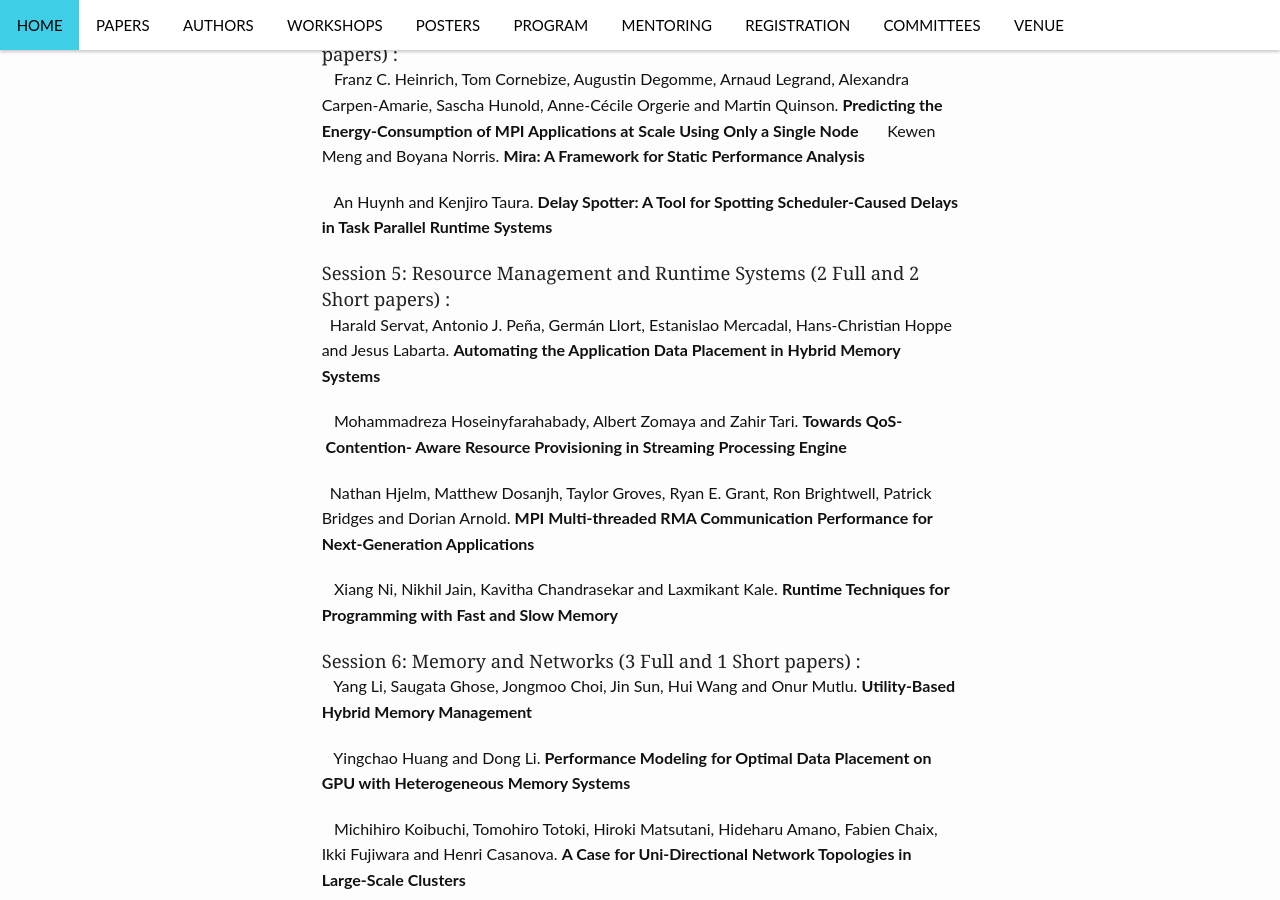
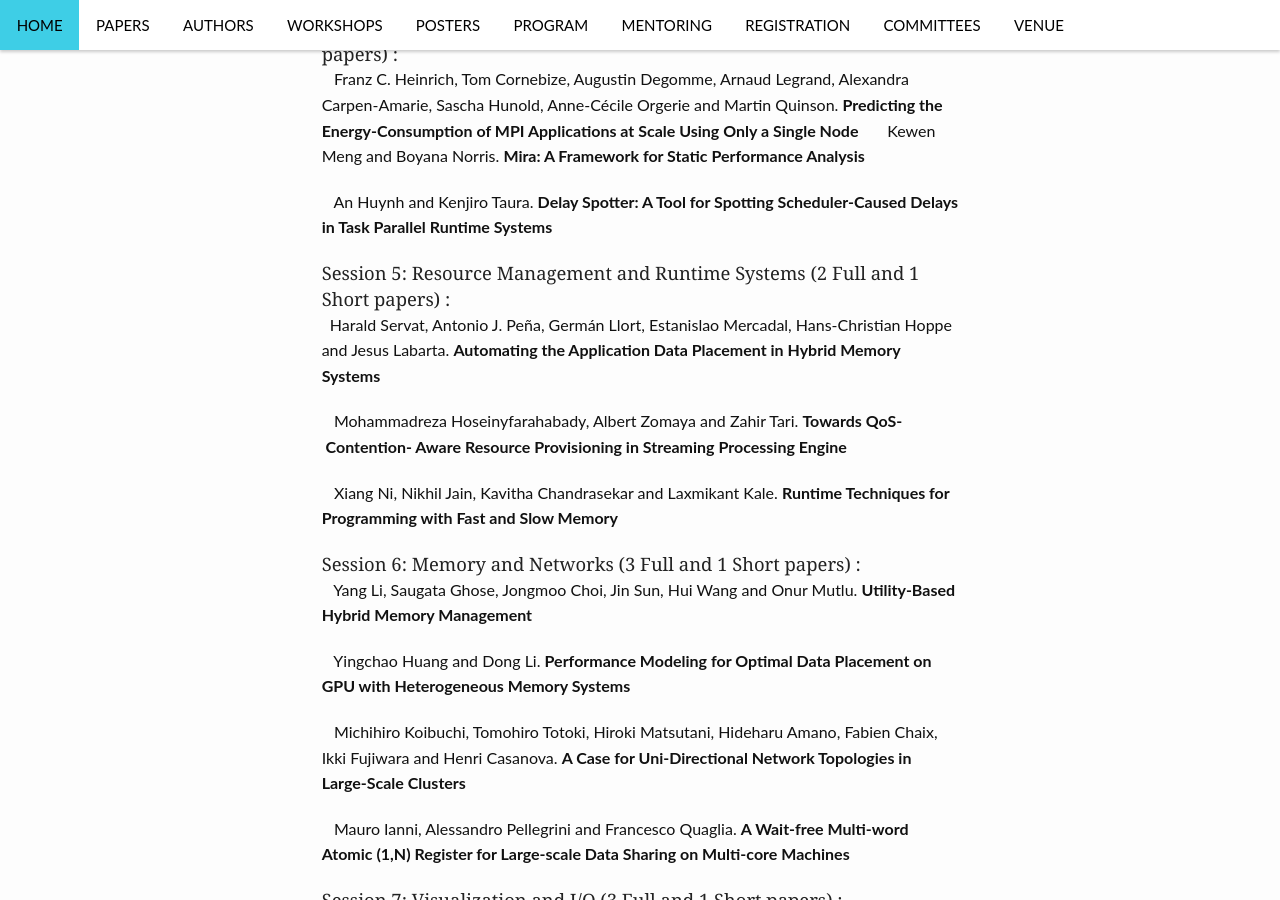
Before and after one commit to cluster17/cluster17.github.io, a Jekyll site: the page built from program/index.md, in a window 1280 px wide and 900 px high, scrolled down 2410 px. Built offline with Jekyll 4.4.1, drawn with Linux system fonts in a browser that asks for light colours.

Commit message:
Withdrawn submission 180

```diff
--- a/program/index.md
+++ b/program/index.md
@@ -246,13 +246,11 @@ header:
    An Huynh and Kenjiro Taura. <b>Delay Spotter: A Tool for Spotting Scheduler-Caused Delays in Task Parallel Runtime Systems    </b>
 
 
-<h5>Session 5: Resource Management and Runtime Systems (2 Full and 2 Short papers) : </h5>
+<h5>Session 5: Resource Management and Runtime Systems (2 Full and 1 Short papers) : </h5>
 
    Harald Servat, Antonio J. Peña, Germán Llort, Estanislao Mercadal, Hans-Christian Hoppe and Jesus Labarta. <b>Automating the Application Data Placement in Hybrid Memory Systems  </b>
 
    Mohammadreza Hoseinyfarahabady, Albert Zomaya and Zahir Tari. <b>Towards QoS- &nbsp;Contention- Aware Resource Provisioning in Streaming Processing Engine    </b>
-
-   Nathan Hjelm, Matthew Dosanjh, Taylor Groves, Ryan E. Grant, Ron Brightwell, Patrick Bridges and Dorian Arnold. <b>MPI Multi-threaded RMA Communication Performance for Next-Generation Applications   </b>
 
    Xiang Ni, Nikhil Jain, Kavitha Chandrasekar and Laxmikant Kale. <b>Runtime Techniques for Programming with Fast and Slow Memory </b>
 
```
